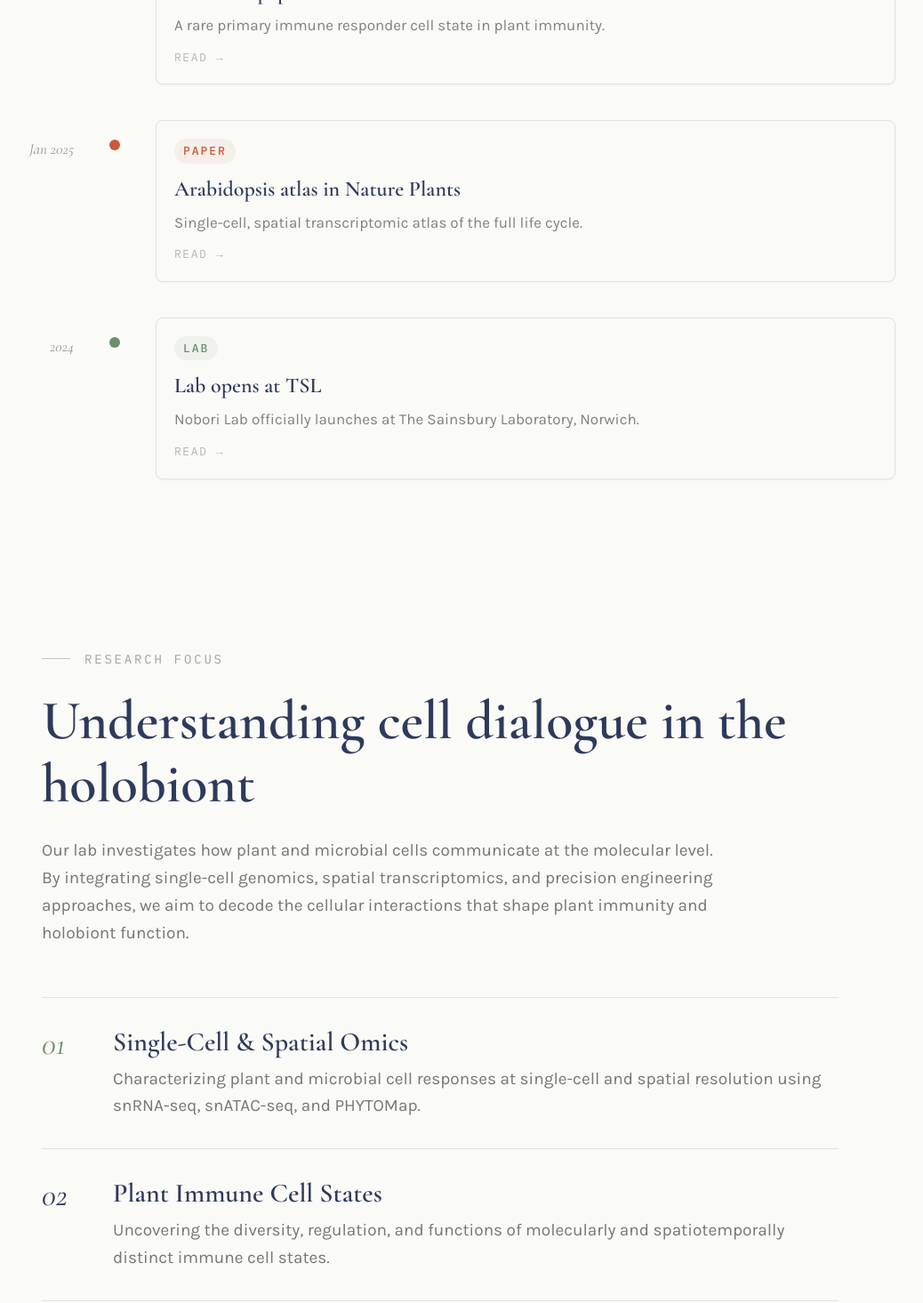
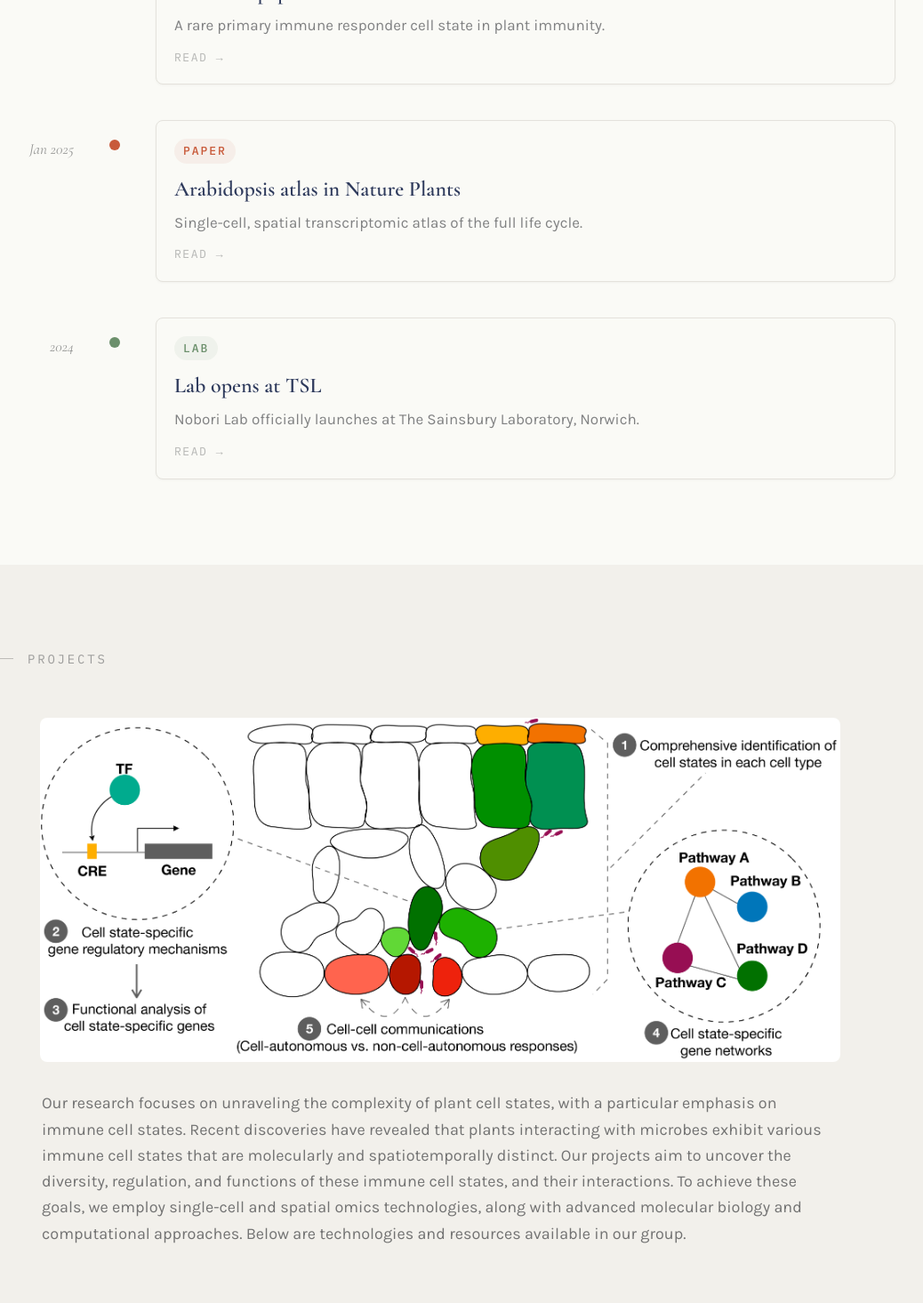
Before and after one commit to noborilab/nobori-lab-website, a React (Vite) app: page / in a window 1280 px wide. Shown: the part 1280-2745 px from the top of the page at 89% size, without its empty margins (145-1183 px from the left). Built offline with nearby package versions, Linux system fonts and the light colour scheme; grey boxes are pictures that could not be loaded.

Commit message:
Restructure Projects: summary intro, 4 panels with resources, PHYTOMap video, remove Research Focus
Co-Authored-By: Claude Opus 4.6 <noreply@anthropic.com>

```diff
--- a/src/App.jsx
+++ b/src/App.jsx
@@ -2,7 +2,6 @@ import Navbar from './components/Navbar'
 import ScrollProgress from './components/ScrollProgress'
 import Hero from './components/Hero'
 import CV from './components/CV'
-import Research from './components/Research'
 import Projects from './components/Projects'
 import News from './components/News'
 import Publications from './components/Publications'
@@ -21,7 +20,6 @@ export default function App() {
       <main>
         <Hero />
         <News />
-        <Research />
         <Projects />
         <Publications />
         <OnlineTalks />
--- a/src/components/Footer.jsx
+++ b/src/components/Footer.jsx
@@ -12,7 +12,7 @@ export default function Footer() {
         </div>
 
         <nav className="flex gap-6 flex-wrap justify-center">
-          {['Research', 'Projects', 'Publications', 'Team', 'Contact'].map(
+          {['Projects', 'Publications', 'Team', 'Contact'].map(
             (link) => (
               <a
                 key={link}
--- a/src/components/Navbar.jsx
+++ b/src/components/Navbar.jsx
@@ -4,7 +4,6 @@ import { motion, AnimatePresence } from 'framer-motion'
 const navLinks = [
   { label: 'Home', href: '#hero' },
   { label: 'News', href: '#news' },
-  { label: 'Research', href: '#research' },
   { label: 'Projects', href: '#projects' },
   { label: 'Publications', href: '#publications' },
   { label: 'Talks', href: '#talks' },
--- a/src/components/Projects.jsx
+++ b/src/components/Projects.jsx
@@ -1,23 +1,147 @@
 import { useState } from 'react'
 import { motion, AnimatePresence } from 'framer-motion'
-import { projects } from '../data/projects'
+import { projects, projectsIntro } from '../data/projects'
 
-const dotColor = {
-  sage: 'bg-sage',
-  navy: 'bg-navy',
-  coral: 'bg-coral',
+function ResourcePill({ href, children }) {
+  return (
+    <a
+      href={href}
+      target="_blank"
+      rel="noopener noreferrer"
+      className="inline-block font-mono text-[14px] tracking-[0.05em] px-3 py-1 rounded-full border border-border text-text/50 hover:text-navy hover:border-navy hover:bg-navy/5 transition-all"
+    >
+      {children} &rarr;
+    </a>
+  )
 }
 
-const gradients = {
-  navy: 'linear-gradient(135deg, #2E3A5C 0%, #1C1E22 100%)',
-  sage: 'linear-gradient(135deg, #6B8F6B 0%, #3A5C3A 100%)',
-  coral: 'linear-gradient(135deg, #C85A3A 0%, #8B3A22 100%)',
+function ProjectCard({ project, index }) {
+  const [open, setOpen] = useState(false)
+
+  const pubs = project.publications
+    ? project.publications
+    : project.publication
+      ? [project.publication]
+      : []
+
+  return (
+    <motion.div
+      initial={{ opacity: 0, y: 20 }}
+      whileInView={{ opacity: 1, y: 0 }}
+      viewport={{ once: true, margin: '-40px' }}
+      transition={{ duration: 0.5, delay: index * 0.08 }}
+      className="bg-bg rounded-xl border border-border overflow-hidden"
+    >
+      {/* Media */}
+      {project.image && (
+        <div className="relative">
+          <img
+            src={import.meta.env.BASE_URL + project.image.replace(/^\//, '')}
+            alt={project.title}
+            className="w-full object-cover rounded-t-xl"
+          />
+          {project.imageCredit && (
+            <p className="absolute bottom-1 right-2 text-[11px] text-white/60 italic">
+              Image credit: {project.imageCredit}
+            </p>
+          )}
+        </div>
+      )}
+      {project.video && (
+        <video
+          src={import.meta.env.BASE_URL + project.video.replace(/^\//, '')}
+          autoPlay
+          muted
+          loop
+          playsInline
+          className="w-full rounded-t-xl"
+        />
+      )}
+
+      {/* Content */}
+      <div className="p-6">
+        <h3 className="font-display text-[26px] font-semibold text-navy leading-snug">
+          {project.title}
+        </h3>
+
+        {/* Collapsed: first sentence. Expanded: full. */}
+        <div className="mt-3">
+          <AnimatePresence mode="wait">
+            {open ? (
+              <motion.p
+                key="full"
+                initial={{ opacity: 0 }}
+                animate={{ opacity: 1 }}
+                exit={{ opacity: 0 }}
+                transition={{ duration: 0.2 }}
+                className="text-[17px] text-text/60 leading-relaxed"
+              >
+                {project.description}
+              </motion.p>
+            ) : (
+              <motion.p
+                key="short"
+                initial={{ opacity: 0 }}
+                animate={{ opacity: 1 }}
+                exit={{ opacity: 0 }}
+                transition={{ duration: 0.2 }}
+                className="text-[17px] text-text/60 leading-relaxed"
+              >
+                {project.description.split('. ').slice(0, 2).join('. ')}.
+                {project.description.split('. ').length > 2 && (
+                  <button
+                    onClick={() => setOpen(true)}
+                    className="ml-1 text-navy/50 hover:text-navy transition-colors"
+                  >
+                    ...more
+                  </button>
+                )}
+              </motion.p>
+            )}
+          </AnimatePresence>
+          {open && project.description.split('. ').length > 2 && (
+            <button
+              onClick={() => setOpen(false)}
+              className="mt-1 text-[14px] text-navy/40 hover:text-navy transition-colors"
+            >
+              Show less
+            </button>
+          )}
+        </div>
+
+        {/* Publications */}
+        {pubs.length > 0 && (
+          <div className="mt-4 space-y-1">
+            {pubs.map((pub, i) => (
+              <a
+                key={i}
+                href={pub.href}
+                target="_blank"
+                rel="noopener noreferrer"
+                className="block text-[15px] text-text/45 hover:text-navy transition-colors"
+              >
+                {pub.text}
+              </a>
+            ))}
+          </div>
+        )}
+
+        {/* Resource pills */}
+        {project.resources && project.resources.length > 0 && (
+          <div className="mt-4 flex flex-wrap gap-2">
+            {project.resources.map((r, i) => (
+              <ResourcePill key={i} href={r.href}>
+                {r.label}
+              </ResourcePill>
+            ))}
+          </div>
+        )}
+      </div>
+    </motion.div>
+  )
 }
 
 export default function Projects() {
-  const [activeId, setActiveId] = useState(projects[0].id)
-  const active = projects.find((p) => p.id === activeId)
-
   return (
     <section id="projects" className="py-24 bg-bg-soft px-6">
       <div className="max-w-5xl mx-auto">
@@ -35,82 +159,37 @@ export default function Projects() {
           </p>
         </motion.div>
 
-        <div className="flex flex-col lg:flex-row gap-10 lg:gap-14">
-          {/* LEFT — project cards */}
-          <div className="flex flex-col gap-0 lg:w-[340px] shrink-0">
-            {projects.map((project, i) => {
-              const isActive = activeId === project.id
-              return (
-                <motion.button
-                  key={project.id}
-                  initial={{ opacity: 0, y: 20 }}
-                  whileInView={{ opacity: 1, y: 0 }}
-                  viewport={{ once: true, margin: '-50px' }}
-                  transition={{ duration: 0.5, delay: i * 0.1 }}
-                  onClick={() => setActiveId(project.id)}
-                  className={`text-left py-6 border-t border-border last:border-b transition-all duration-300 ${
-                    isActive
-                      ? 'opacity-100'
-                      : 'opacity-40 hover:opacity-70 hover:translate-x-1'
-                  }`}
-                >
-                  <div className="flex items-center gap-2.5 mb-2">
-                    <span
-                      className={`w-2 h-2 rounded-full ${dotColor[project.color]}`}
-                    />
-                    <span className="font-mono text-[13px] uppercase tracking-[0.2em] text-text/50">
-                      {project.tag}
-                    </span>
-                  </div>
-                  <h3 className="font-display text-[32px] font-semibold text-navy leading-snug">
-                    {project.title}
-                  </h3>
-                  <p className="mt-1.5 text-[18px] text-text/50 leading-relaxed">
-                    {project.summary}
-                  </p>
-                </motion.button>
-              )
-            })}
-          </div>
+        {/* Summary image */}
+        <motion.div
+          initial={{ opacity: 0, y: 20 }}
+          whileInView={{ opacity: 1, y: 0 }}
+          viewport={{ once: true, margin: '-80px' }}
+          transition={{ duration: 0.6, delay: 0.1 }}
+          className="flex justify-center mb-8"
+        >
+          <img
+            src={import.meta.env.BASE_URL + 'images/projects/projects_summary.png'}
+            alt="Research overview"
+            className="w-full max-w-[900px] rounded-lg"
+          />
+        </motion.div>
 
-          {/* RIGHT — sticky detail panel */}
-          <div className="flex-1 lg:sticky lg:top-24 lg:self-start">
-            <AnimatePresence mode="wait">
-              <motion.div
-                key={active.id}
-                initial={{ opacity: 0 }}
-                animate={{ opacity: 1 }}
-                exit={{ opacity: 0 }}
-                transition={{ duration: 0.35 }}
-              >
-                {/* Image / gradient */}
-                {active.image ? (
-                  <div>
-                    <img
-                      src={import.meta.env.BASE_URL + active.image.replace(/^\//, '')}
-                      alt={active.title}
-                      className="w-full rounded-2xl object-contain"
-                    />
-                    {active.imageCredit && (
-                      <p className="mt-1.5 text-right text-[14px] text-text/30 italic">
-                        Image credit: {active.imageCredit}
-                      </p>
-                    )}
-                  </div>
-                ) : (
-                  <div
-                    className="w-full aspect-[4/3] rounded-2xl"
-                    style={{ background: gradients[active.color] }}
-                  />
-                )}
+        {/* Intro paragraph */}
+        <motion.p
+          initial={{ opacity: 0, y: 20 }}
+          whileInView={{ opacity: 1, y: 0 }}
+          viewport={{ once: true, margin: '-80px' }}
+          transition={{ duration: 0.6, delay: 0.2 }}
+          className="text-[18px] text-text/60 leading-relaxed max-w-4xl mx-auto mb-16"
+        >
+          {projectsIntro}
+        </motion.p>
 
-                {/* Detail text */}
-                <p className="mt-6 text-[19px] text-text/65 leading-relaxed">
-                  {active.detail}
-                </p>
-              </motion.div>
-            </AnimatePresence>
-          </div>
+        {/* Project cards — 2-column grid */}
+        <div className="grid grid-cols-1 md:grid-cols-2 gap-6">
+          {projects.map((project, i) => (
+            <ProjectCard key={project.id} project={project} index={i} />
+          ))}
         </div>
       </div>
     </section>
--- a/src/data/projects.js
+++ b/src/data/projects.js
@@ -1,36 +1,67 @@
+export const projectsIntro =
+  'Our research focuses on unraveling the complexity of plant cell states, with a particular emphasis on immune cell states. Recent discoveries have revealed that plants interacting with microbes exhibit various immune cell states that are molecularly and spatiotemporally distinct. Our projects aim to uncover the diversity, regulation, and functions of these immune cell states, and their interactions. To achieve these goals, we employ single-cell and spatial omics technologies, along with advanced molecular biology and computational approaches. Below are technologies and resources available in our group.'
+
 export const projects = [
   {
-    id: 'immunity',
-    tag: 'Immunity',
-    color: 'navy',
-    title: 'Plant Immune Cell States',
-    summary:
-      'Plants lack specialized immune cells — any cell encountering pathogens must mount responses and communicate with surrounding cells.',
-    detail:
-      'We discovered PRIMER cells — a rare cell state acting as sentinels at infection sites. Using single-cell multi-omics we map diverse immune cell states and their spatial organization.',
+    id: 'sc-spatial',
+    title: 'Single-cell and spatial dissection of plant-microbe interactions',
+    description:
+      'Plants lack specialized and mobile immune cells. Any cell type encountering pathogens must mount immune responses and communicate with surrounding cells. We integrate time-resolved single-cell transcriptomic, epigenomic and spatial transcriptomic data to identify cell states and describe cell-state-specific gene-regulatory logic. We discovered PRIMER cells \u2014 a rare cell population at the nexus of immune-active hotspots.',
+    publication: {
+      text: 'Nobori, T., Monell, A., et al. (2025) Nature',
+      href: 'https://www.nature.com/articles/s41586-024-08383-z',
+    },
+    resources: [
+      { label: 'Data Browser', href: 'https://plantpathogenatlas.salk.edu/' },
+      { label: 'GitHub (Multiomics)', href: 'https://github.com/tnobori/snMultiome' },
+      { label: 'GitHub (Spatial)', href: 'https://github.com/amonell/Spatial_Plant_Pathogen_Atlas' },
+    ],
     image: '/images/projects/primer-cover.jpg',
     imageCredit: 'Hsuan Pai',
+    video: null,
   },
   {
     id: 'phytomap',
-    tag: 'Technology',
-    color: 'sage',
     title: 'PHYTOMap',
-    summary:
-      'Spatial gene expression mapping at single-molecule resolution in 3D whole-mount plant tissues.',
-    detail:
-      'No tissue sectioning required. Works across species at low cost. We\u2019re building SnailFinder for computational SNAIL probe design.',
+    description:
+      'PHYTOMap (Plant HYbridization-based Targeted Observation of gene expression Map) spatially maps expression of dozens of genes at single-molecule resolution in 3D whole-mount plant tissues. No tissue sectioning required \u2014 works in a standard molecular biology lab at low cost and can be applied to many species including non-model species.',
+    publication: {
+      text: 'Nobori, T.*, Oliva, M., Lister, R. and Ecker, J.R.* (2023) Nature Plants',
+      href: 'https://www.nature.com/articles/s41477-023-01439-4',
+    },
+    resources: [
+      { label: 'Protocol', href: 'https://www.protocols.io/view/phytomap-in-arabidopsis-root-tips-rm7vzbp4xvx1/v1' },
+    ],
     image: null,
+    video: '/images/projects/phytomap.mp4',
   },
   {
-    id: 'transcriptomics',
-    tag: 'Genomics',
-    color: 'coral',
-    title: 'Bacterial Transcriptomics',
-    summary:
-      'Profiling bacterial gene expression directly in planta during plant-microbe interactions.',
-    detail:
-      'Capturing the molecular dialogue between organisms by profiling how pathogens reprogram gene expression under plant immunity.',
+    id: 'cell-atlas',
+    title: 'Plant Cell Atlas',
+    description:
+      'A single-nucleus transcriptome atlas of seed-to-seed development employing over 800,000 nuclei, encompassing diverse tissues across ten developmental stages, with spatial transcriptomic validation. This atlas provides a resource for studying cell type specification throughout development and a reference for stimulus response and genetic perturbations at single-cell resolution.',
+    publication: {
+      text: 'Lee, T.A.*, Nobori, T.*, Illouz-Eliaz, N.*, et al. (2025) Nature Plants',
+      href: 'https://www.nature.com/articles/s41477-025-02072-z',
+    },
+    resources: [
+      { label: 'Data Browser', href: 'https://arabidopsisdevatlas.salk.edu/' },
+    ],
     image: null,
+    video: null,
+  },
+  {
+    id: 'bacterial-omics',
+    title: 'In planta bacterial omics',
+    description:
+      'How do hosts influence bacterial responses? We developed methods to physically isolate bacteria from plant leaves for transcriptome and proteome assays. Key findings: bacterial transcriptome patterns at early infection predict virulence, plant immunity suppresses bacterial iron acquisition, and in planta co-expression analysis identifies novel virulence genes.',
+    publications: [
+      { text: 'Nobori, T., et al. (2022) EMBO Reports', href: 'https://www.embopress.org/doi/full/10.15252/embr.202255380' },
+      { text: 'Nobori, T.*, Wang, Y.*, et al. (2020) Nature Plants', href: 'https://www.nature.com/articles/s41477-020-0690-7' },
+      { text: 'Nobori, T., et al. (2018) PNAS', href: 'https://www.pnas.org/doi/abs/10.1073/pnas.1800529115' },
+    ],
+    resources: [],
+    image: null,
+    video: null,
   },
 ]
```
